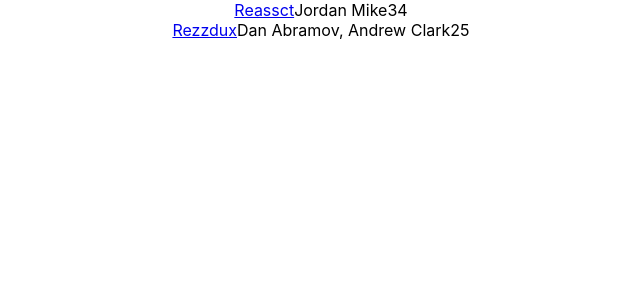
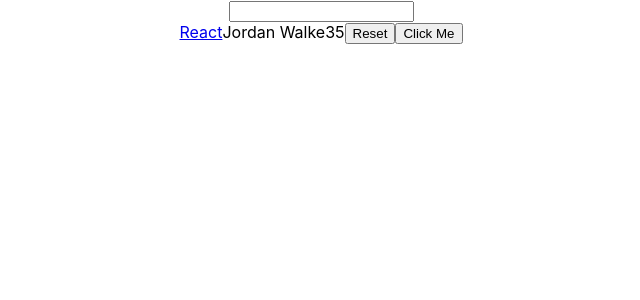
Before and after one commit to mikayel5/theroad, a React (Create React App) app: page / in a window 1280 px wide. Shown: the top 300 px of the page, without its empty margins (319-959 px from the left). Built offline with nearby package versions, Linux system fonts and the light colour scheme.

Commit message:
button onClick

```diff
--- a/src/App.js
+++ b/src/App.js
@@ -1,43 +1,80 @@
 import logo from './logo.svg';
 import './App.css';
+import { Component } from 'react';
+import Counter from './Counter';
+import ExplainBindingsComponent from './ExplainBindingsComponent';
 
-
-const list =[
+const list = [
   {
-    title : 'Reassct',
-    url : 'https://reactjs.org',
-    author: 'Jordan Mike',
+    title:'React',
+    url:'sdfsf',
+    autor: "Jordan Walke",
     num_comments:3,
-    points: 4,
-    objectID:0,
-  },
-  {
-    title: "Rezzdux",
-    url : 'https://redux.js.org',
-    author: 'Dan Abramov, Andrew Clark',
-    num_comments:2,
     points: 5,
-    objectID:1,
+    obcejtID:0,
   }
 ]
 
+class App extends Component{
+  constructor(props){
+    super(props);
 
-function App() {
-  const hell = 'welcome to asdsad road'
-  return (
+
+    this.state = {
+      list,
+      searchTherm:''
+    };
+    this.onSearchChange = this.onSearchChange.bind(this)
+    this.onDismiss = this.onDismiss.bind(this);
+  };
+
+  // onDismiss(id){
+  //   const updateList = this.state.list.filter(function isNotid(item){
+  //     return item.obcejtID !== id;
+  //   })
+
+  //   this.setState({list:updateList})
+  //   // const updateList = this.state.list.filter(isNotid)
+  // }
+
+onDismiss(id){
+  const isNotId = item => item.obcejtID !== id;
+  const updatedList = this.state.list.filter(isNotId);
+  this.setState({list:updatedList});
+}
+
+onSearchChange(event){
+  this.setState({searchTherm: event.target.value})
+}
+
+  render (){
+    return(
     <div className="App">
-    {list.map(function(item){
-      return(
-      <div key={item.objectID}>
-        <span> <a href={item.url}>{item.title}</a></span>
-        <span>{item.author}</span>
+      <form>
+        <input type= "text"
+          onChange={this.onSearchChange}
+        />
+      </form>
+      {this.state.list.map(item =>
+       <div key = {item.obcejtID}>
+        <span><a href={item.url}>{item.title}</a></span>
+        <span>{item.autor}</span>
         <span>{item.num_comments}</span>
         <span>{item.points}</span>
-      </div>
-      );
-    })}
+        <span>
+          <button
+            onClick={()=> this.onDismiss(item.obcejtID)}
+            type = "button"
+          >
+            Reset
+          </button>
+
+          <ExplainBindingsComponent/>
+        </span>
+       </div>
+      )}
     </div>
-  );
+    )
+  }
 }
-
 export default App;
--- /dev/null
+++ b/src/Counter.js
@@ -0,0 +1,40 @@
+import { Component } from "react";
+
+
+
+class Counter extends Component{
+    state  = {
+        counter: 0,
+    };
+
+    onIncrement = () =>{
+        this.setState(state =>({counter:state.counter + 1}));
+    }
+    onDecrment = () =>{
+        this.setState(state =>({counter:state.counter - 1}));
+    }
+
+    render(){
+        return(
+            <div>
+             <p>{this.state.counter}</p>
+                 <button
+                  onClick ={this.onIncrement}
+                  type = 'button'
+                 >
+                   Increment
+                </button>
+                <button
+                  onClick ={this.onDecrment}
+                  type = 'button'
+                 >
+                   Decrement
+                </button>
+            </div>
+        )
+    }
+}
+
+
+
+export default Counter
--- /dev/null
+++ b/src/ExplainBindingsComponent.js
@@ -0,0 +1,30 @@
+import { Component } from "react";
+
+
+
+class ExplainBindingsComponent extends Component {
+    constructor (){
+        super();
+
+        // this.onClickMe = this.onClickMe.bind(this)
+    }
+onClickMe=()=>{
+    console.log(this)
+}
+
+
+render(){
+    return(
+        <button
+         onClick = {this.onClickMe}
+         type= "button"
+         >
+            Click Me
+        </button>
+    )
+}
+}
+
+
+
+export default ExplainBindingsComponent
```
